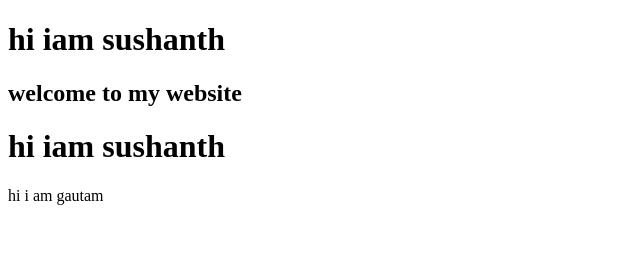
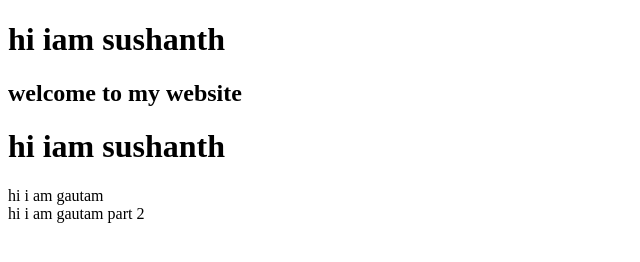
Before and after one commit to sushanth2004/git-one, a plain HTML site: page index.html in a window 1280 px wide. Shown: the whole page, without its empty margins (0-640 px from the left). Drawn offline with Linux system fonts and the light colour scheme.

Commit message:
again updated index file

```diff
--- a/index.html
+++ b/index.html
@@ -16,5 +16,8 @@
     <div>
         hi i am gautam
     </div>
+    <div>
+        hi i am gautam part 2
+    </div>
 </body>
 </html>
```
